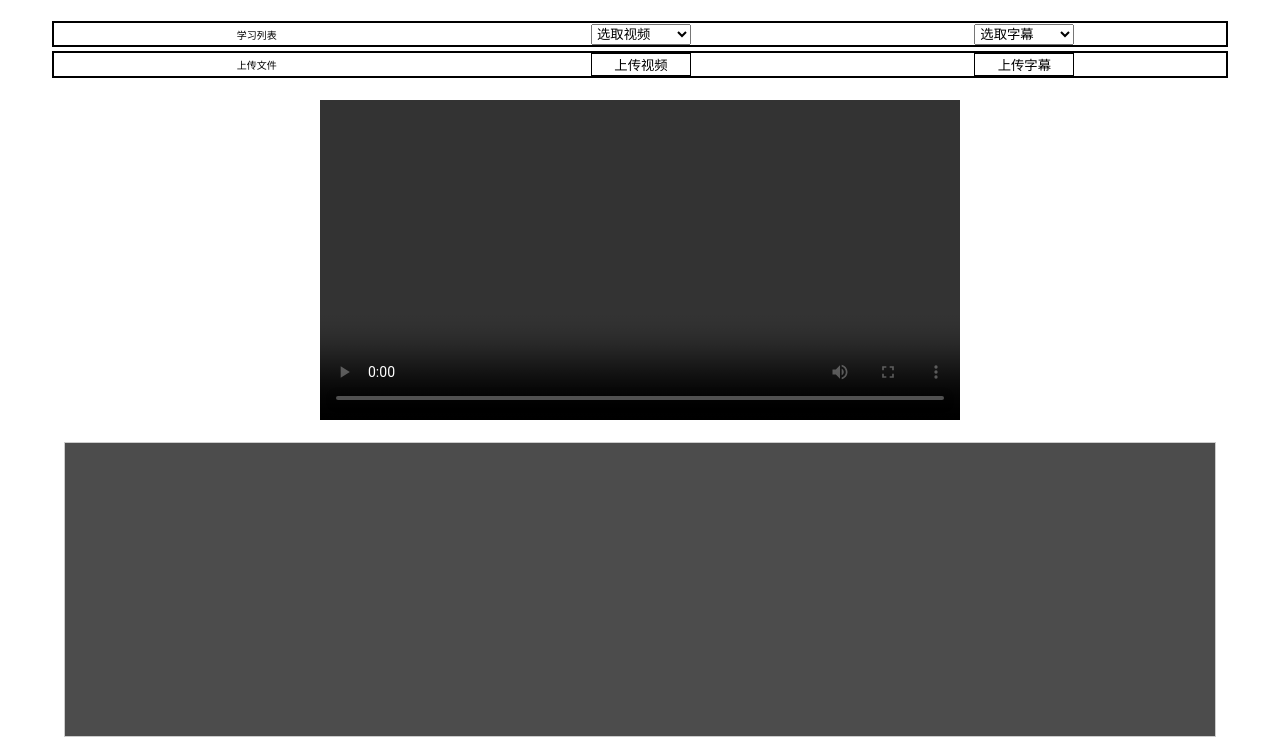
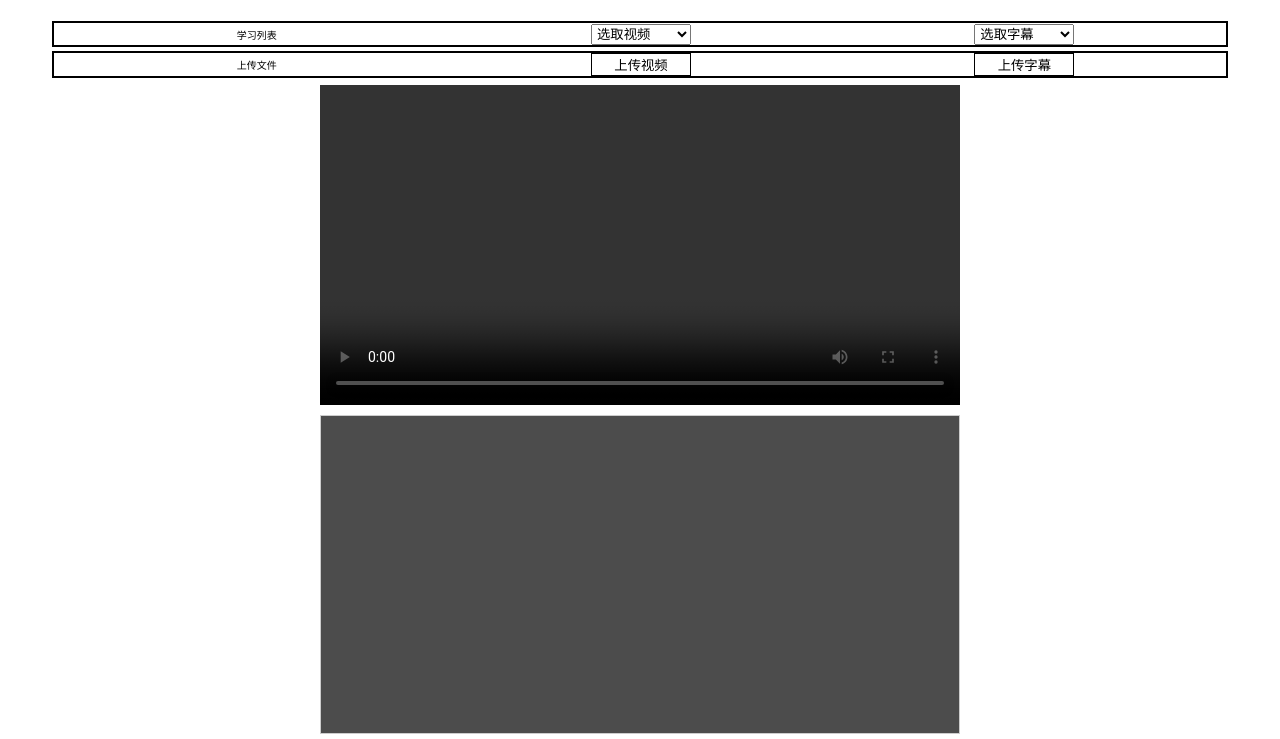
Before and after one commit to bqxiao123/Listening-Practice, a website: page index.html in a window 1280 px wide. Shown: the part 61-800 px from the top of the page. Drawn offline with Linux system fonts and the light colour scheme; no server answers.

Commit message:
Updated video

```diff
--- a/index.html
+++ b/index.html
@@ -7,6 +7,7 @@
     <style>
         /* 容器样式 */
         .container {
+            width:50%;
             display: flex;
             justify-content: space-around; /* 元素水平分布 */
             align-items: center; /* 垂直居中 */
@@ -54,10 +55,11 @@
         }
 
         #subtitleContainer {
+            width:50%;
             font-size: 18px;
             color: #fff;
             background-color: rgba(0, 0, 0, 0.7);
-            padding: 10px;
+            padding: 1px;
             overflow-y: auto;
             border: 1px solid #ccc;
             box-sizing: border-box;
@@ -71,7 +73,7 @@
     </style>
 </head>
 <body>
-    <h1>Listen Practice</h1>
+    <h1> Listen Practice  </h1>
 
     <!-- 学习列表、选取视频、选取字幕行 -->
     <div class="container">
@@ -104,12 +106,12 @@
     </div>
 
     <!-- 视频播放器 -->
-    <video id="videoPlayer" controls playsinline webkit-playsinline style="margin: 20px auto; display: block;">
+    <video id="videoPlayer" controls playsinline webkit-playsinline style="margin: 5px auto; display: block;">
         Your browser does not support the video tag.
     </video>
 
     <!-- 字幕容器 -->
-    <div id="subtitleContainer" class="container" style="height: 200px;"></div>
+    <div id="subtitleContainer" class="container" style="margin: 5px auto; display: block;"></div>
 
     <script>
         // 获取按钮和文件输入框元素
```
